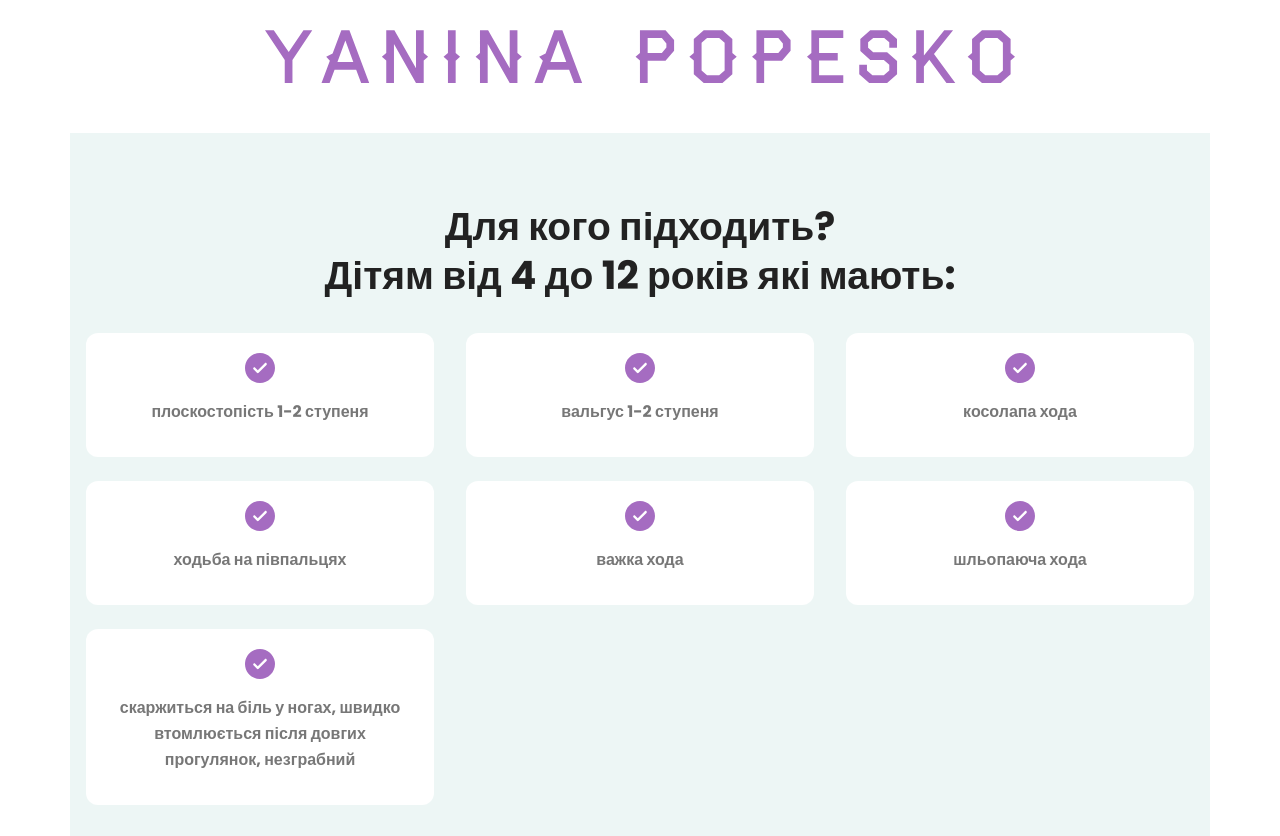
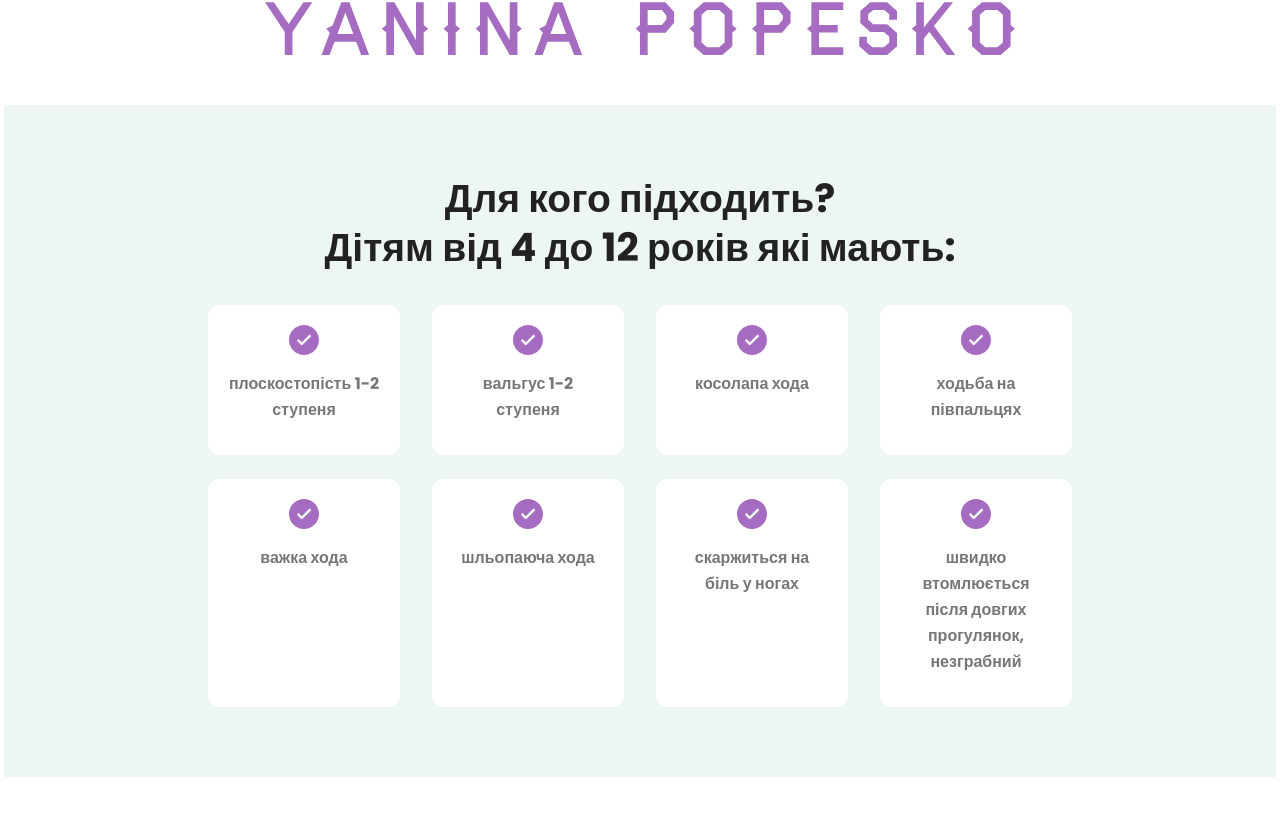
Before and after one commit to pussbb/nextjs-yanina, a Next.js app: page / in a window 1280 px wide. Shown: the part 864-1700 px from the top of the page. Built offline with nearby package versions, Linux system fonts and the light colour scheme; what tailwind-bootstrap-grid would draw is missing.

Commit message:
ui fixes

```diff
--- a/app/page.tsx
+++ b/app/page.tsx
@@ -6,7 +6,7 @@
 
 export default function Home() {
   return (
-    <main className="flex min-h-screen flex-col items-center justify-between p-8">
+    <main className="flex min-h-screen flex-col justify-between p-1">
 
       <section className="section pb-[50px]">
         <div className="container">
@@ -19,10 +19,7 @@
                 Виправляємо вальгус і плоскостопість за 20 хвилин на день.<br/>
                 Старт: 7 листопада.<br/>
               </p>
-                  <Link
-                      className="btn btn-primary mt-4"
-                      href={'/order'}
-                  >
+                  <Link className="btn btn-primary mt-4" href={'/order'}>
                     Замовити
                   </Link>
               <Image
@@ -46,7 +43,7 @@
                         Дітям від 4 до 12 років які мають:
                     </h2>
                 </div>
-                <div className="mt-8 grid gap-x-8 gap-y-6 sm:grid-cols-2 lg:grid-cols-3">
+                <div className="mt-8 grid gap-x-8 gap-y-6 sm:grid-cols-2 lg:grid-cols-4">
                     {[
                         'плоскостопість 1-2 ступеня',
                         'вальгус 1-2 ступеня',
@@ -54,7 +51,8 @@
                         'ходьба на півпальцях',
                         'важка хода',
                         'шльопаюча хода',
-                        'скаржиться на біль у ногах, швидко втомлюється після довгих прогулянок, незграбний'
+                        'скаржиться на біль у ногах',
+                        'швидко втомлюється після довгих прогулянок, незграбний'
                     ].map((item, i) => (
                         <div
                             className="feature-card rounded-xl bg-white p-5 pb-8 text-center"
--- a/styles/components.scss
+++ b/styles/components.scss
@@ -5,7 +5,8 @@
 
 // container
 .container {
-  @apply mx-auto max-w-[1140px] px-4;
+  @apply mx-auto max-w-[70vw] px-4;
+  //
 }
 
 // form style
```
